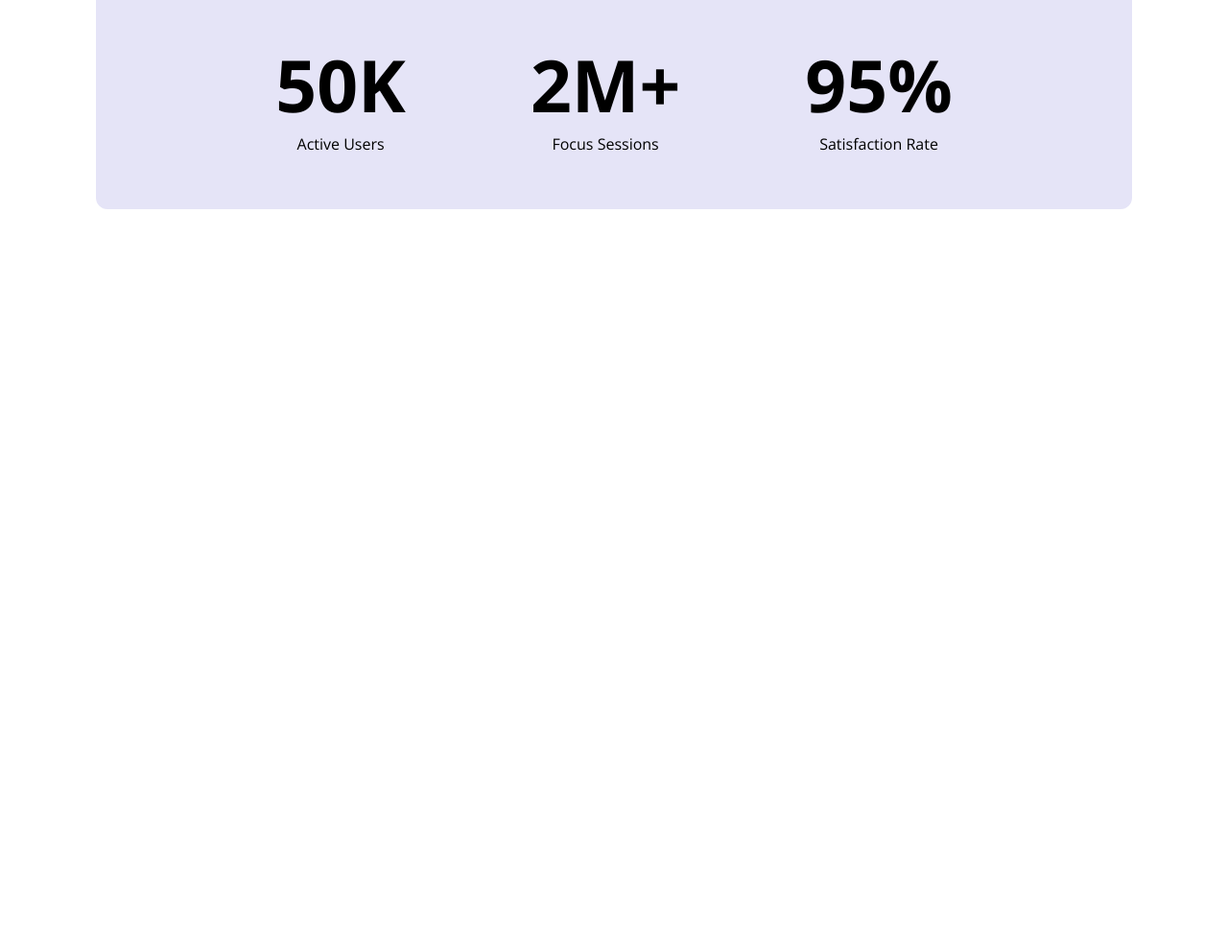
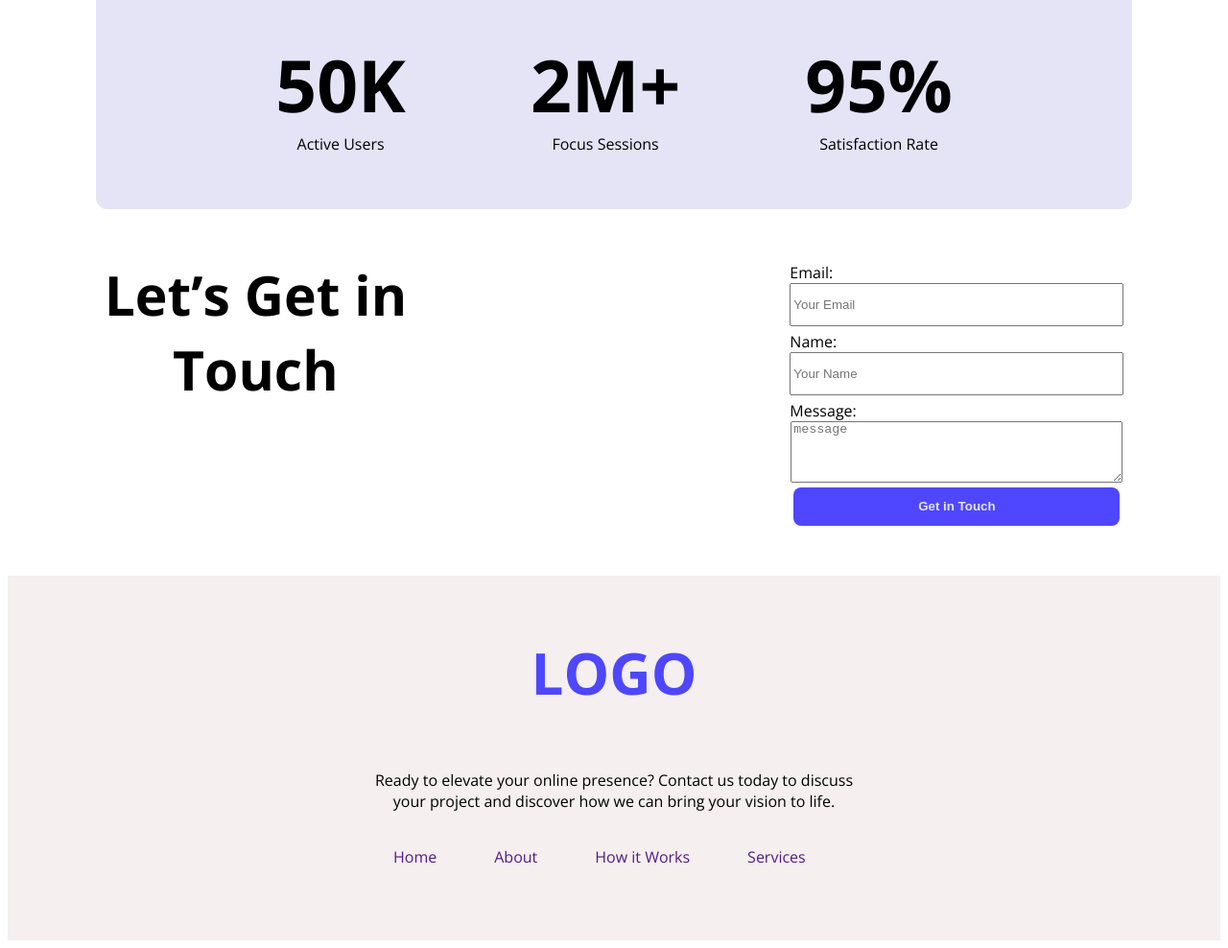
Before and after one commit to mahmudulhasan71/first-assignment, a plain HTML site: page index.html in a window 1280 px wide. Shown: the part 1398-2386 px from the top of the page at 96% size. Before the commit the page ends 1666 px from the top, so only its background shows below. Drawn offline with nearby package versions, Linux system fonts and the light colour scheme.

Commit message:
add user input form & footer section

```diff
--- a/index.html
+++ b/index.html
@@ -58,7 +58,44 @@
             </div>
 
         </section>
+        <section class="form-section">
+            <div class="form-title">
+                <p>Let’s Get in <br> Touch</p>
+            </div>
+            <div class="form">
+                <form action="">
+                    <!-- <h4>Let's Message Me</h4> -->
+                    <label for="email">Email:</label><br>
+
+                    <input type="email" placeholder="Your Email" required> <br>
+
+                    <label for="name">Name:</label><br>
+                    <input type="text" placeholder="Your Name" required> <br>
+                    <label for="message">Message:</label><br>
+
+                    <textarea class="comment" name="comment" placeholder="message"></textarea>
+                    <br>
+                    <button class="sub-btn capsul"> <a href="">Get in Touch</a> </button>
+                </form>
+
+            </div>
+        </section>
     </main>
+    <!-- footer-section -->
+    <footer class="footer-sec">
+        <div class="text">
+            <h3>LOGO</h3>
+            <p>Ready to elevate your online presence? Contact us today to discuss <br> your project and discover how we
+                can
+                bring your vision to life.</p>
+                <div class="flex">
+                    <p><a href="">Home</a></p>
+                    <p><a href="">About</a></p>
+                    <p><a href="">How it Works</a></p>
+                    <p><a href="">Services</a></p>
+                </div>
+        </div>
+    </footer>
 
 
 
--- a/style.css
+++ b/style.css
@@ -151,3 +151,103 @@
     font-weight: bold;
     font-size: 75px;
 }
+
+
+
+
+
+
+
+
+
+
+
+
+
+
+
+
+
+.form-section{
+    display: flex;
+    max-width: 1080px;
+    height: 312px;
+    justify-content:space-around;
+    text-align: center;
+    gap: 382px;
+    margin: 20px auto;
+}
+.form-title{
+    font-weight: bold;
+    font-size: 57px;
+
+}
+.form{
+    max-width: 480px;
+    height: 460px;
+    float: right;
+
+
+}
+.form label{
+    float: left;
+    margin-top: 5px;
+}
+.form input{
+    width: 340px;
+    height: 40px;
+}
+.form .comment{
+    width: 340px;
+    height: 60px;
+}
+.form .sub-btn{
+    width: 340px;
+    height:40px ;
+}
+.form .sub-btn a {
+    text-decoration: none;
+    font-weight: bold;
+    color: #e5e4f7;
+}
+
+
+
+/* footer */
+
+.footer-sec{
+    background-color:#f5efef;
+
+
+}
+.footer-sec .text{
+    max-width: 520px;
+    height: 380px;
+    justify-content: center;
+    text-align: center;
+    margin: 0px auto;
+
+
+}
+.footer-sec .text h3{
+    padding-top: 60px;
+    font-weight: bold;
+    font-size: 60px;
+    color: #4E47FF;
+}
+.footer-sec .text p{
+
+}
+.footer-sec .text .flex{
+    display: flex;
+    /* gap: 30px; */
+}
+.footer-sec .text .flex p{
+    /* display: flex; */
+    /* gap: 20px; */
+    margin: 20px 30px;
+}
+.footer-sec .text .flex a{
+    text-decoration: none;
+    gap: 30px;
+}
```
